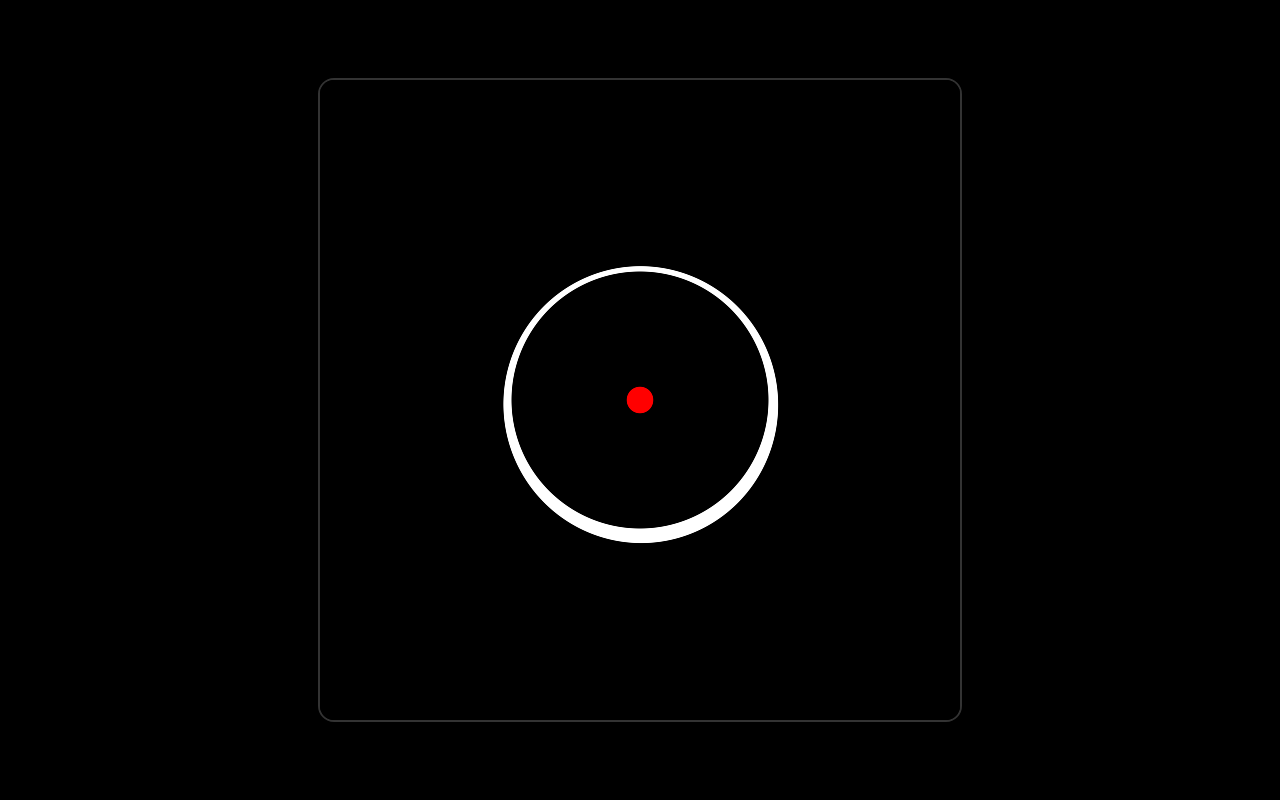
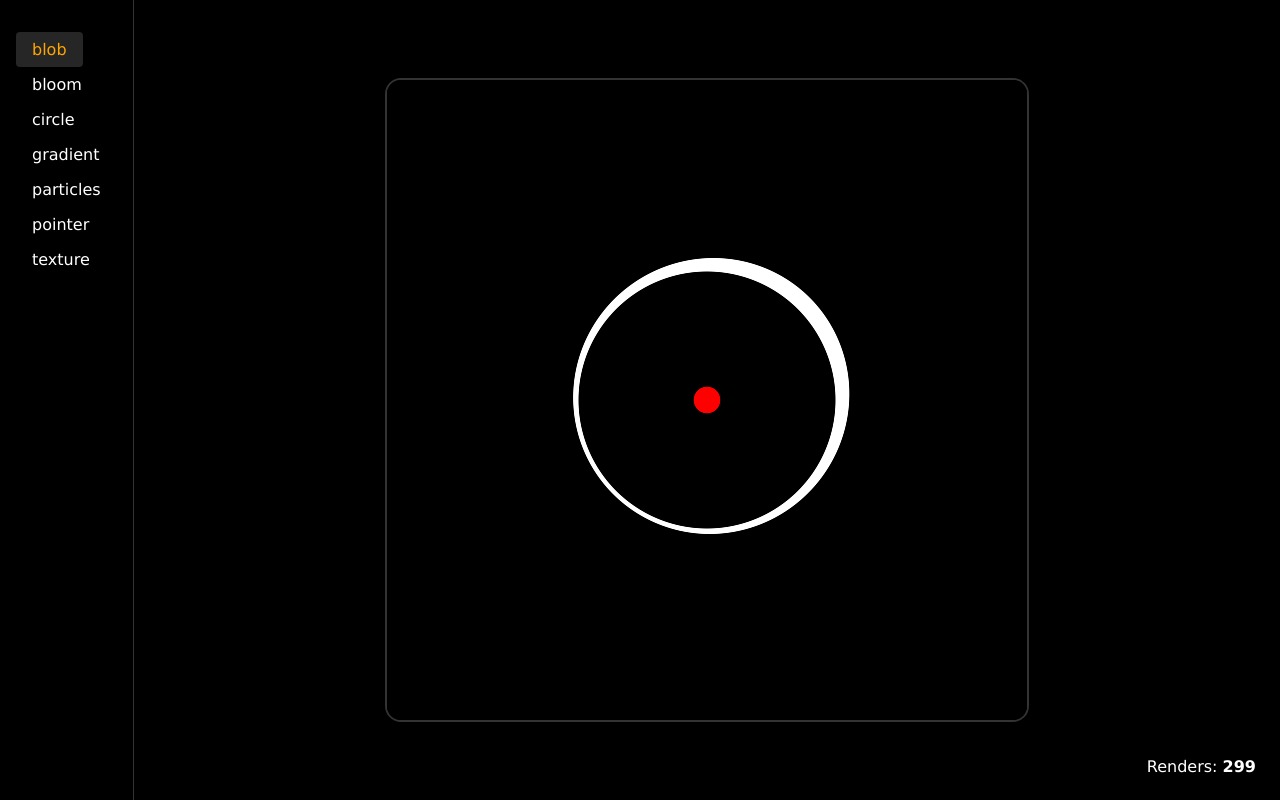
Before and after one commit to jsulpis/usegl, an Astro site in the folder docs/: page /blob in a window 1280 px wide. Built offline with nearby package versions, Linux system fonts and the light colour scheme; Astro itself is replaced by a stand-in of ours.

Commit message:
chore: setup the playground

```diff
--- a/docs/astro.config.mjs
+++ b/docs/astro.config.mjs
@@ -1,6 +1,4 @@
 import { defineConfig } from "astro/config";
 
 // https://astro.build/config
-export default defineConfig({
-	site: "https://usegl.pages.dev",
-});
+export default defineConfig({});
--- a/docs/package.json
+++ b/docs/package.json
@@ -16,6 +16,7 @@
 		"usegl": "workspace:usegl"
 	},
 	"devDependencies": {
-		"@astrojs/check": "0.9.4"
+		"@astrojs/check": "0.9.4",
+		"@types/node": "22.1.0"
 	}
 }
--- /dev/null
+++ b/docs/src/components/RenderCount.astro
@@ -0,0 +1,19 @@
+---
+export function incrementRenderCount() {
+	const renderCountElement = document.querySelector("#renderCount");
+	renderCountElement.textContent = `${Number(renderCountElement.textContent) + 1}`;
+}
+---
+
+<script></script>
+
+<span id="renders">Renders: <strong id="renderCount">0</strong></span>
+
+<style>
+	#renders {
+		color: white;
+		position: absolute;
+		bottom: 1.5em;
+		right: 1.5em;
+	}
+</style>
--- /dev/null
+++ b/docs/src/components/SideNav.astro
@@ -0,0 +1,57 @@
+---
+import { readdirSync } from "fs";
+
+const files = readdirSync("src/pages");
+const routes = files.map((file) => file.replace(".astro", "")).filter((route) => route !== "index");
+
+const currentPath = Astro.url.pathname;
+---
+
+<nav>
+	<ul>
+		{
+			routes.map((route) => (
+				<li>
+					<a href={`./${route}`} aria-current={currentPath.includes(route) ? "page" : null}>
+						{route}
+					</a>
+				</li>
+			))
+		}
+	</ul>
+</nav>
+
+<style>
+	nav {
+		height: 100%;
+		border-right: 1px solid rgba(255 255 255 / 0.2);
+	}
+
+	ul {
+		padding: 1em;
+		display: flex;
+		flex-direction: column;
+	}
+
+	li {
+		display: inline-flex;
+	}
+
+	a {
+		padding: 0.5em 1em;
+		text-decoration: none;
+		color: #fff;
+		border-radius: 0.25em;
+		transition: 100ms background-color;
+
+		&:hover,
+		&:focus-visible {
+			background-color: rgba(255 255 255 / 0.1);
+		}
+
+		&[aria-current="page"] {
+			color: orange;
+			background-color: rgba(255 255 255 / 0.15);
+		}
+	}
+</style>
--- a/docs/src/layouts/Layout.astro
+++ b/docs/src/layouts/Layout.astro
@@ -1,5 +1,8 @@
 ---
 const { title } = Astro.props;
+
+import SideNav from "../components/SideNav.astro";
+import RenderCount from "../components/RenderCount.astro";
 ---
 
 <!doctype html>
@@ -7,14 +10,18 @@ const { title } = Astro.props;
 	<head>
 		<meta charset="UTF-8" />
 		<meta name="viewport" content="width=device-width" />
-		<link rel="icon" type="image/svg+xml" href="/simple-webgl-library/favicon.svg" />
+		<link rel="icon" type="image/svg+xml" href="/favicon.svg" />
 		<meta name="generator" content={Astro.generator} />
 
 		<title>{title}</title>
 	</head>
 
 	<body>
-		<slot />
+		<SideNav />
+		<main>
+			<slot />
+			<RenderCount />
+		</main>
 	</body>
 </html>
 
@@ -23,23 +30,32 @@ const { title } = Astro.props;
 	body {
 		height: 100%;
 	}
+
 	body {
 		margin: 0;
-		display: flex;
-		flex-direction: column;
+		display: grid;
+		grid-template-columns: auto 1fr;
 		font-family: Verdana, Geneva, Tahoma, sans-serif;
-		justify-content: center;
-		align-items: center;
-		color: white;
 		background: black;
+		color-scheme: dark;
 	}
+
+	main {
+		width: 100%;
+		height: 100%;
+		display: grid;
+		place-items: center;
+	}
+
 	h1 {
 		margin-top: 0;
 	}
+
 	canvas {
 		display: block;
-		width: 80dvmin;
-		height: 80dvmin;
+		width: min(80%, 700px);
+		max-width: 80svmin;
+		aspect-ratio: 1;
 		border: 2px solid rgba(255 255 255 / 0.2);
 		border-radius: 16px;
 	}
--- a/docs/src/pages/blob.astro
+++ b/docs/src/pages/blob.astro
@@ -5,10 +5,11 @@ import Layout from "../layouts/Layout.astro";
 <script>
 	import { loop, onPointerEvents, useWebGLCanvas } from "usegl";
 	import { fragment, vertex } from "../shaders/blob";
+	import { incrementRenderCount } from "../components/RenderCount.astro";
 
 	const canvas = document.querySelector("canvas");
 
-	const { uniforms } = useWebGLCanvas({
+	const { uniforms, onAfterRender } = useWebGLCanvas({
 		canvas,
 		fragment,
 		vertex,
@@ -57,6 +58,8 @@ import Layout from "../layouts/Layout.astro";
 
 		return canvasGeometry;
 	}
+
+	onAfterRender(incrementRenderCount);
 </script>
 
 <Layout title="Blob">
--- a/docs/src/pages/bloom.astro
+++ b/docs/src/pages/bloom.astro
@@ -17,6 +17,7 @@ import Layout from "../layouts/Layout.astro";
 		blurFragmentShaderSource,
 		combineFragmentShaderSource,
 	} from "../shaders/bloom";
+	import { incrementRenderCount } from "../components/RenderCount.astro";
 
 	const canvas = document.querySelector("canvas");
 
@@ -89,6 +90,8 @@ import Layout from "../layouts/Layout.astro";
 		compositor.setSize(devicePixelSize);
 		compositor.render();
 	});
+
+	particlesPass.onAfterRender(incrementRenderCount);
 </script>
 
 <Layout title="Bloom">
@@ -97,7 +100,6 @@ import Layout from "../layouts/Layout.astro";
 
 <style>
 	canvas {
-		aspect-ratio: 3/2;
-		height: auto;
+		aspect-ratio: 3 / 2;
 	}
 </style>
--- a/docs/src/pages/circle.astro
+++ b/docs/src/pages/circle.astro
@@ -4,8 +4,9 @@ import Layout from "../layouts/Layout.astro";
 
 <script>
 	import { useWebGLCanvas } from "usegl";
+	import { incrementRenderCount } from "../components/RenderCount.astro";
 
-	useWebGLCanvas({
+	const { onAfterRender } = useWebGLCanvas({
 		canvas: "#glCanvas",
 		fragment: /* glsl */ `
 			varying vec2 uv;
@@ -20,6 +21,8 @@ import Layout from "../layouts/Layout.astro";
 			}
 		`,
 	});
+
+	onAfterRender(incrementRenderCount);
 </script>
 
 <Layout title="Circle">
@@ -29,6 +32,5 @@ import Layout from "../layouts/Layout.astro";
 <style>
 	canvas {
 		aspect-ratio: 3 / 2;
-		height: auto;
 	}
 </style>
--- a/docs/src/pages/gradient.astro
+++ b/docs/src/pages/gradient.astro
@@ -11,6 +11,7 @@ import Layout from "../layouts/Layout.astro";
 		useWebGLContext,
 		useCompositor,
 	} from "usegl";
+	import { incrementRenderCount } from "../components/RenderCount.astro";
 
 	const redColorPass = useEffectPass({
 		fragment: /* glsl */ `
@@ -90,6 +91,8 @@ import Layout from "../layouts/Layout.astro";
 	onCanvasResize(canvas, ({ devicePixelSize }) => {
 		setSize(devicePixelSize.width, devicePixelSize.height);
 	});
+
+	renderPass.onAfterRender(incrementRenderCount);
 </script>
 
 <Layout title="Gradient">
--- /dev/null
+++ b/docs/src/pages/index.astro
@@ -0,0 +1,5 @@
+---
+import Layout from "../layouts/Layout.astro";
+---
+
+<Layout title="home" />
--- a/docs/src/pages/particles.astro
+++ b/docs/src/pages/particles.astro
@@ -4,6 +4,7 @@ import Layout from "../layouts/Layout.astro";
 
 <script>
 	import { loop, useWebGLCanvas } from "usegl";
+	import { incrementRenderCount } from "../components/RenderCount.astro";
 
 	// Set up geometry
 	const count = 1000;
@@ -28,7 +29,7 @@ import Layout from "../layouts/Layout.astro";
 		indices.push(i);
 	}
 
-	const { uniforms } = useWebGLCanvas({
+	const { uniforms, onAfterRender } = useWebGLCanvas({
 		canvas: "#glCanvas",
 		fragment: /* glsl */ `
 			varying vec4 vColor;
@@ -82,6 +83,8 @@ import Layout from "../layouts/Layout.astro";
 			direction = -direction;
 		}
 	});
+
+	onAfterRender(incrementRenderCount);
 </script>
 
 <Layout title="Particles">
--- a/docs/src/pages/pointer.astro
+++ b/docs/src/pages/pointer.astro
@@ -4,10 +4,11 @@ import Layout from "../layouts/Layout.astro";
 
 <script>
 	import { onPointerEvents, useWebGLCanvas } from "usegl";
+	import { incrementRenderCount } from "../components/RenderCount.astro";
 
 	const canvas = document.querySelector("canvas");
 
-	const { uniforms } = useWebGLCanvas({
+	const { uniforms, onAfterRender } = useWebGLCanvas({
 		canvas,
 		fragment: /* glsl */ `
 			varying vec2 vUv;
@@ -35,6 +36,8 @@ import Layout from "../layouts/Layout.astro";
 			];
 		},
 	});
+
+	onAfterRender(incrementRenderCount);
 </script>
 
 <Layout title="Circle">
@@ -44,6 +47,5 @@ import Layout from "../layouts/Layout.astro";
 <style>
 	canvas {
 		aspect-ratio: 3 / 2;
-		height: auto;
 	}
 </style>
--- a/docs/src/pages/texture.astro
+++ b/docs/src/pages/texture.astro
@@ -4,10 +4,11 @@ import Layout from "../layouts/Layout.astro";
 
 <script>
 	import { useWebGLCanvas, loadTexture } from "usegl";
+	import { incrementRenderCount } from "../components/RenderCount.astro";
 
 	const texture = await loadTexture("/images/lion.jpg");
 
-	useWebGLCanvas({
+	const { onAfterRender } = useWebGLCanvas({
 		canvas: "#glCanvas",
 		fragment: /* glsl */ `
 				in vec2 vUv;
@@ -17,7 +18,7 @@ import Layout from "../layouts/Layout.astro";
 
 				#define CONTAIN 1
 				#define COVER 2
-				#define OBJECT_FIT COVER
+				#define OBJECT_FIT CONTAIN
 
 				void main() {
 					vec2 textureResolution = vec2(textureSize(uTexture, 0));
@@ -43,6 +44,8 @@ import Layout from "../layouts/Layout.astro";
 			uTexture: texture,
 		},
 	});
+
+	onAfterRender(incrementRenderCount);
 </script>
 
 <Layout title="Texture">
@@ -52,7 +55,5 @@ import Layout from "../layouts/Layout.astro";
 <style>
 	canvas {
 		height: 300px;
-		width: auto;
-		width: min(80vw, 800px);
 	}
 </style>
--- a/lib/src/hooks/useWebGLCanvas.ts
+++ b/lib/src/hooks/useWebGLCanvas.ts
@@ -78,5 +78,15 @@ export const useWebGLCanvas = <U extends Uniforms>(props: Props<U>) => {
 		});
 	}
 
-	return { gl, render, canvas, setSize, dpr, uniforms: primaryPass.uniforms };
+	return {
+		gl,
+		render,
+		canvas,
+		setSize,
+		dpr,
+		uniforms: primaryPass.uniforms,
+		onUpdated: primaryPass.onUpdated,
+		onBeforeRender: primaryPass.onBeforeRender,
+		onAfterRender: primaryPass.onAfterRender,
+	};
 };
```
Also changed, not shown: pnpm-lock.yaml.
